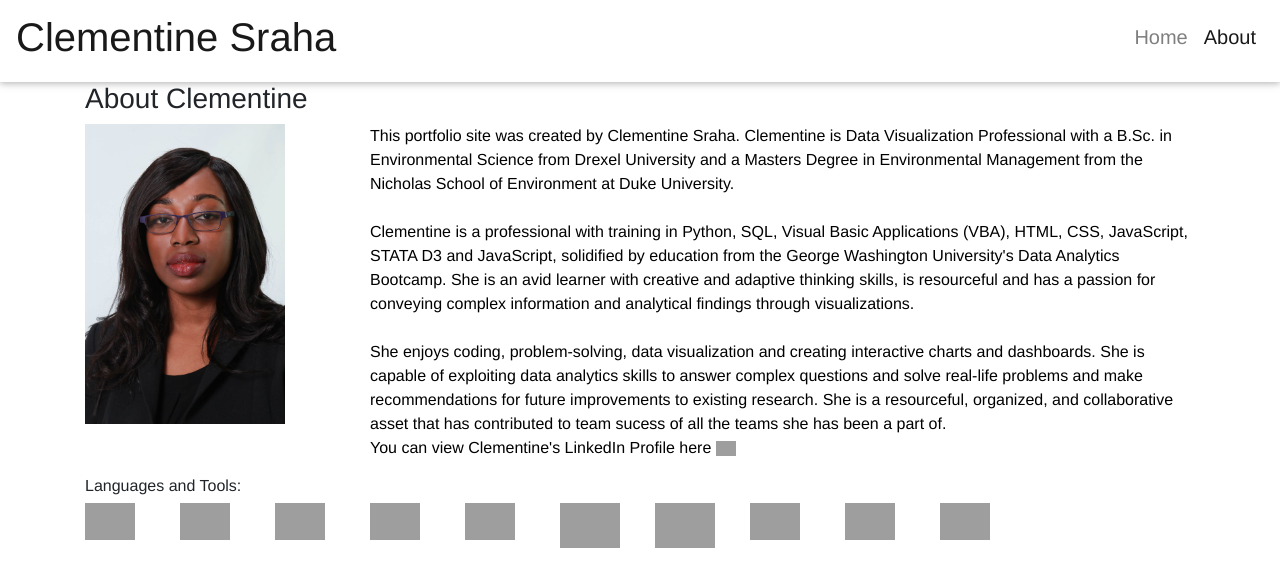
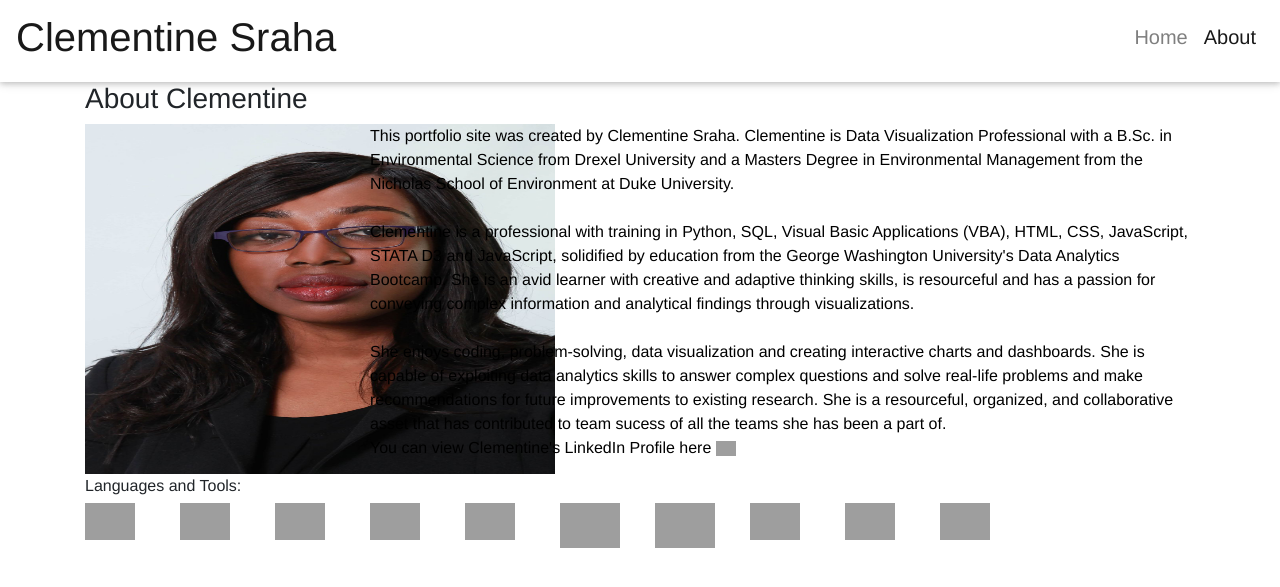
Before and after one commit to clemiblac/Portfolio, a Flask app: page /about in a window 1280 px wide. Shown: the top 587 px of the page. Run offline with Flask 2, Linux system fonts and the light colour scheme; some libraries are stand-ins or nearby versions; grey boxes are pictures that could not be loaded.

Commit message:
ajusted img size

```diff
--- a/static/css/style.css
+++ b/static/css/style.css
@@ -16,6 +16,6 @@ p{
 }
 
 #profile-picture {
-    max-width: 450px;
-    height: 300px;
+    width: 470px;
+    height: 350px;
   }
```
